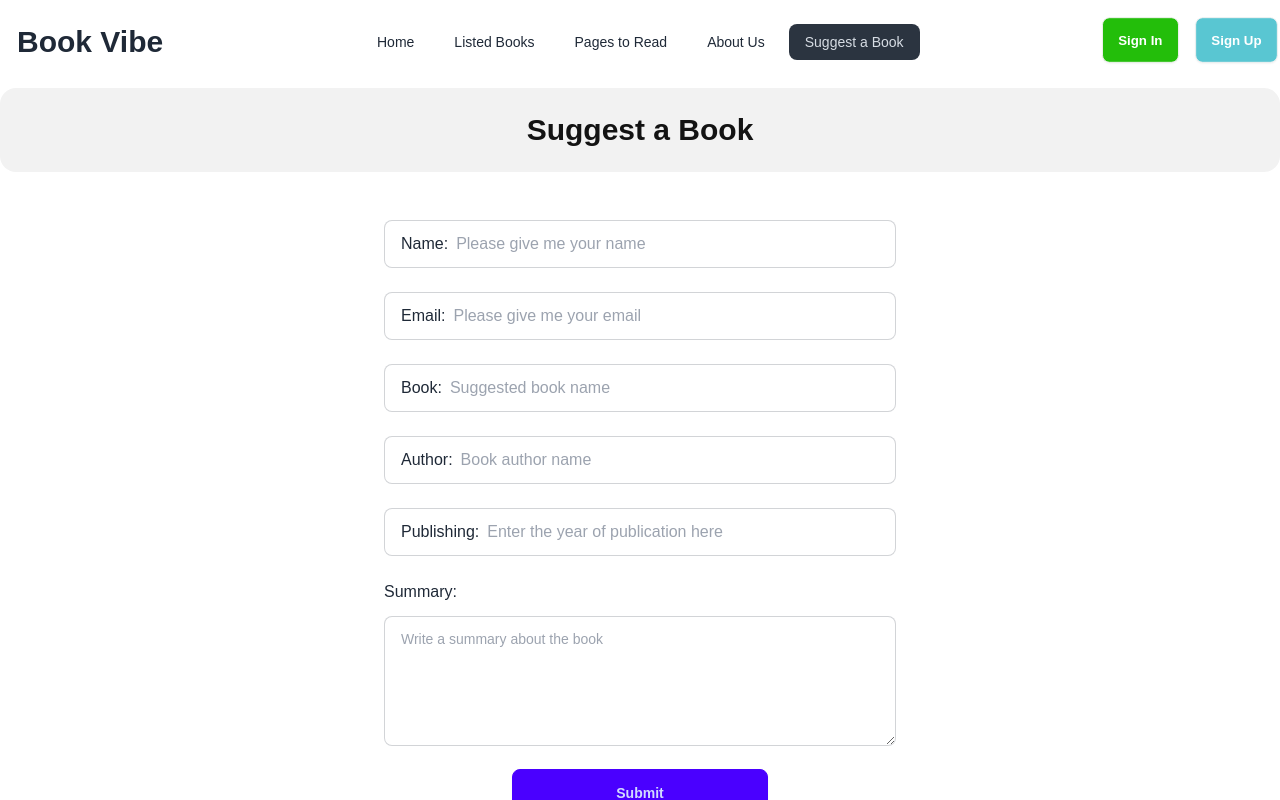
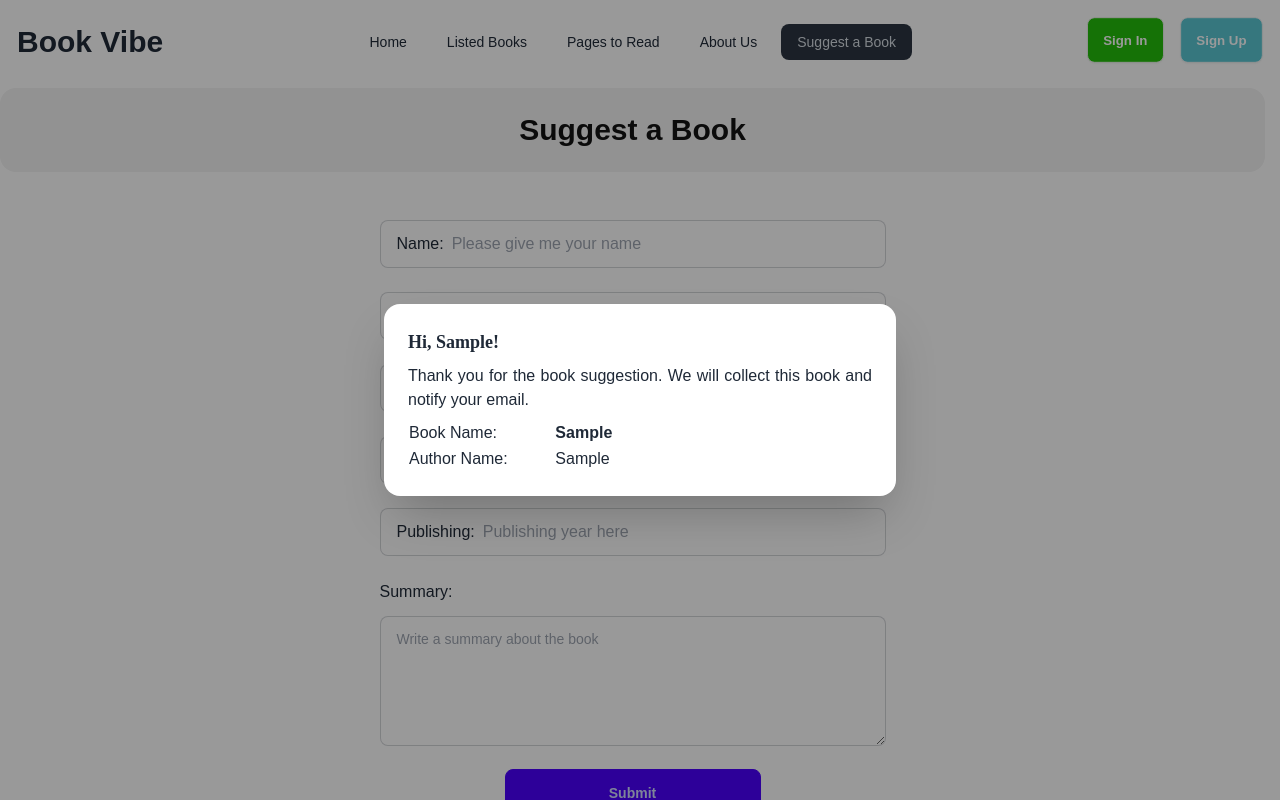
Before and after one commit to arparvej1/assignment-8-book-review, a React (Create React App) app: page /suggest-a-book in a window 1280 px wide. Both pictures are taken after typing "Sample", "name@example.com", "Sample", "Sample", "Sample", "Sample" into the empty fields and a click on the input "Submit". Shown: the top 800 px of the page. Built offline with nearby package versions, Linux system fonts and the light colour scheme.

Commit message:
sugget a book add modal

```diff
--- a/src/components/SuggestABook/SuggestABook.jsx
+++ b/src/components/SuggestABook/SuggestABook.jsx
@@ -7,10 +7,19 @@ const SuggestABook = () => {
   const [author, setAuthor] = useState('');
   const [yearOfPublishing, setYearOfPublishing] = useState('');
   const [summary, setSummary] = useState('');
+  const [displayName, setDisplayName] = useState('');
+  const [displayBook, setDisplayBook] = useState('');
+  const [displayAuthor, setDisplayAuthor] = useState('');
 
   const handleSubmit = (event) => {
     event.preventDefault();
     console.log("Form submitted with data:", { yourName, yourEmail, bookName, author, yearOfPublishing, summary });
+
+    setDisplayName(yourName);
+    setDisplayBook(bookName);
+    setDisplayAuthor(author);
+    document.getElementById('submit_info').showModal();
+
     setYourName('');
     setYourEmail('');
     setBookName('');
@@ -23,7 +32,7 @@ const SuggestABook = () => {
       <div className="text-center rounded-2xl bg-base-200 py-6 my-5">
         <h1 className="text-2xl md:text-3xl font-bold text-[#131313]">Suggest a Book</h1>
       </div>
-      <div className='w-2/5 mx-auto my-6 md:my-12'>
+      <div className='md:w-3/5 lg:w-2/5 mx-auto my-6 md:my-12'>
         <form onSubmit={handleSubmit}>
 
           <label className="input input-bordered flex items-center gap-2">
@@ -48,7 +57,7 @@ const SuggestABook = () => {
           <br />
           <label className="input input-bordered flex items-center gap-2">
             Publishing:
-            <input type="text" id="yearOfPublishing" value={yearOfPublishing} onChange={(e) => setYearOfPublishing(e.target.value)} className="grow" placeholder="Enter the year of publication here" />
+            <input type="text" id="yearOfPublishing" value={yearOfPublishing} onChange={(e) => setYearOfPublishing(e.target.value)} className="grow" placeholder="Publishing year here" />
           </label>
           <br />
           <label className="flex items-center gap-2 mb-3">
@@ -61,6 +70,27 @@ const SuggestABook = () => {
           </div>
         </form>
       </div>
+      <div>
+        <dialog id="submit_info" className="modal">
+          <div className="modal-box flex flex-col gap-2">
+            <h3 className="font-bold text-lg">Hi, {displayName}!</h3>
+            <p className='text-justify'>Thank you for the book suggestion. We will collect this book and notify your email.</p>
+            <table className='md:w-1/2'>
+              <tr>
+                <td>Book Name: </td>
+                <td className='font-bold'>{displayBook}</td>
+              </tr>
+              <tr>
+                <td>Author Name:</td>
+                <td>{displayAuthor}</td>
+              </tr>
+            </table>
+          </div>
+          <form method="dialog" className="modal-backdrop">
+            <button>close</button>
+          </form>
+        </dialog>
+      </div>
     </div>
   );
 };
```
